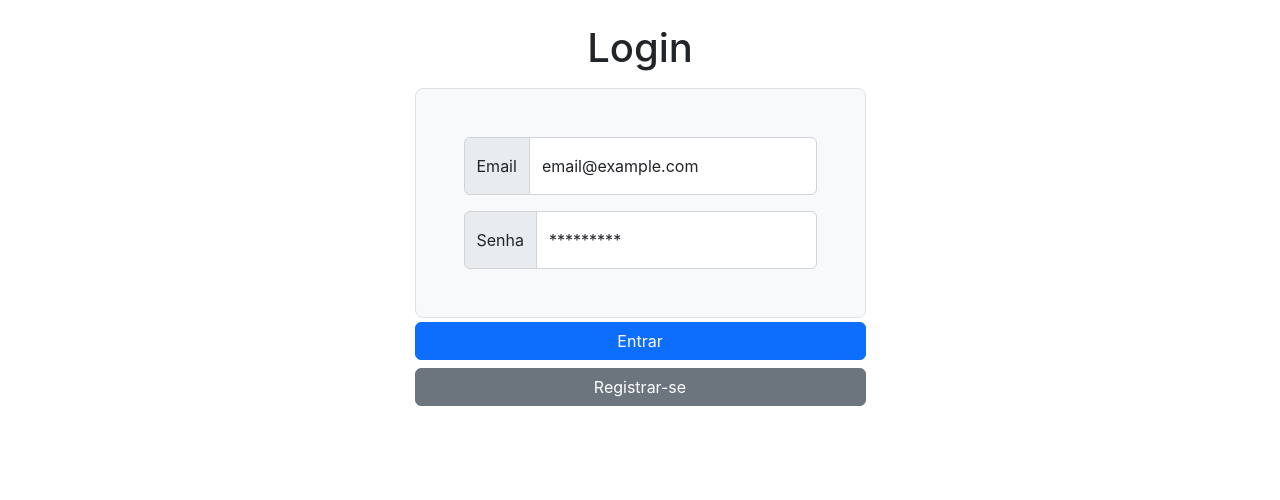
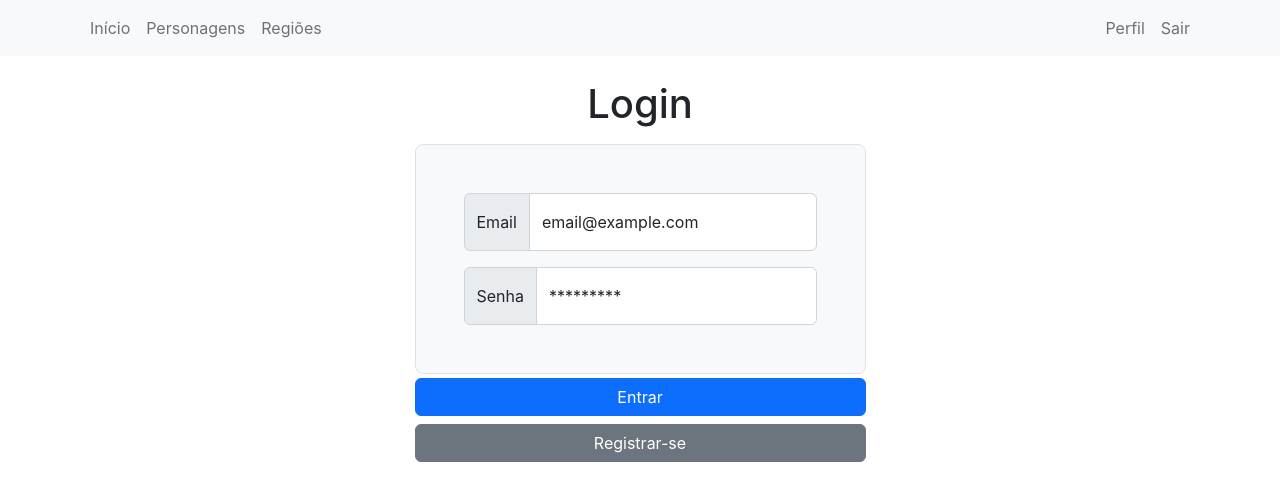
Before and after one commit to xitusz/personal-project-1, a React (Create React App) app in the folder front-end/: page /login in a window 1280 px wide. Shown: the top 500 px of the page. Built offline with nearby package versions, Linux system fonts and the light colour scheme.

Commit message:
feat(pages): import component Header in Login

```diff
--- a/front-end/src/pages/Login.js
+++ b/front-end/src/pages/Login.js
@@ -1,6 +1,7 @@
 import React, { useState, useEffect } from "react";
 import { Link, useNavigate } from "react-router-dom";
 import Button from "../components/Button";
+import Header from "../components/Header";
 import {
   setItemToLocalStorage,
   getItemFromLocalStorage,
@@ -43,6 +44,8 @@ const Login = () => {
   };
 
   return (
+    <div>
+      <Header />
       <form className="container mt-4">
         <h1 className="mb-3 text-center">Login</h1>
         <div className="row align-items-center text-center">
@@ -81,7 +84,10 @@ const Login = () => {
                 </div>
               </div>
             </div>
-          <Button className="btn btn-primary w-100 mb-2" onClick={handleLogin}>
+            <Button
+              className="btn btn-primary w-100 mb-2"
+              onClick={handleLogin}
+            >
               Entrar
             </Button>
             <Link to="/register">
@@ -91,6 +97,7 @@ const Login = () => {
           </div>
         </div>
       </form>
+    </div>
   );
 };
 
```
Lines whose indentation alone changed are shown as unchanged.
